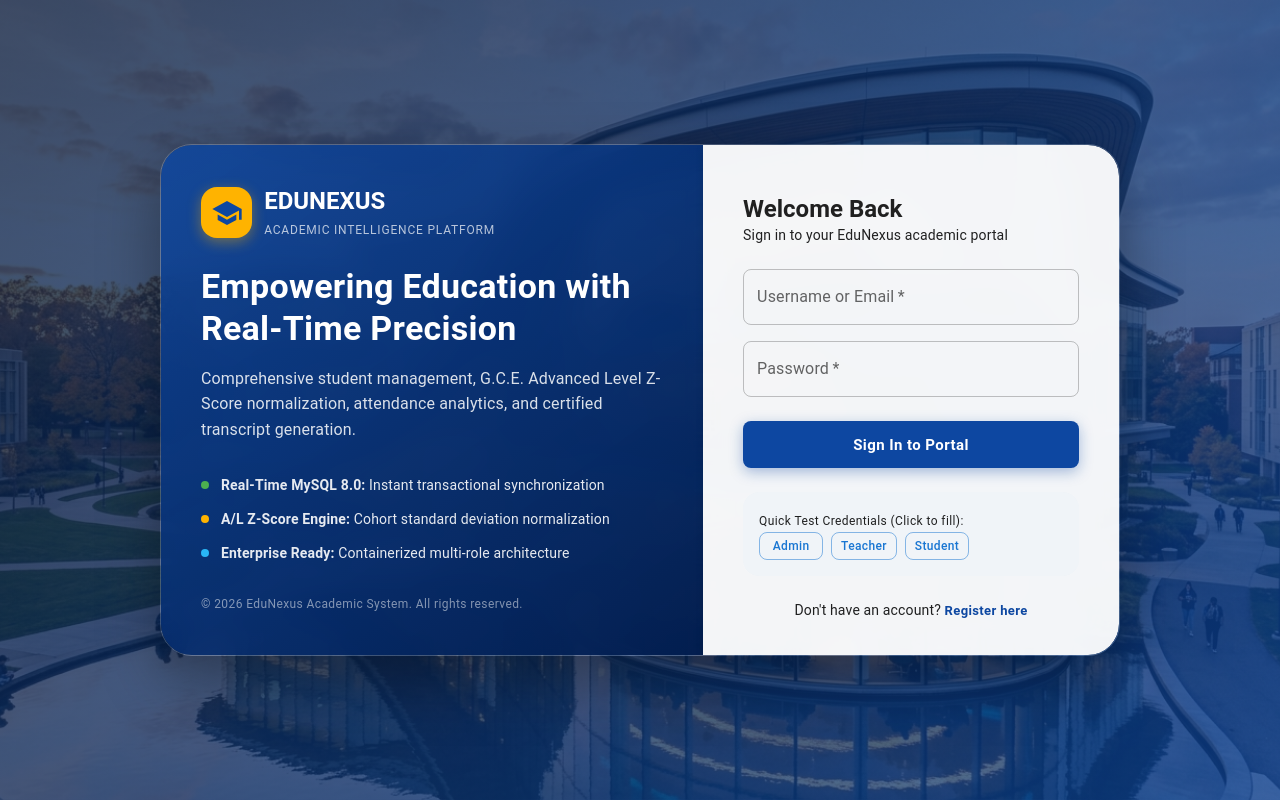
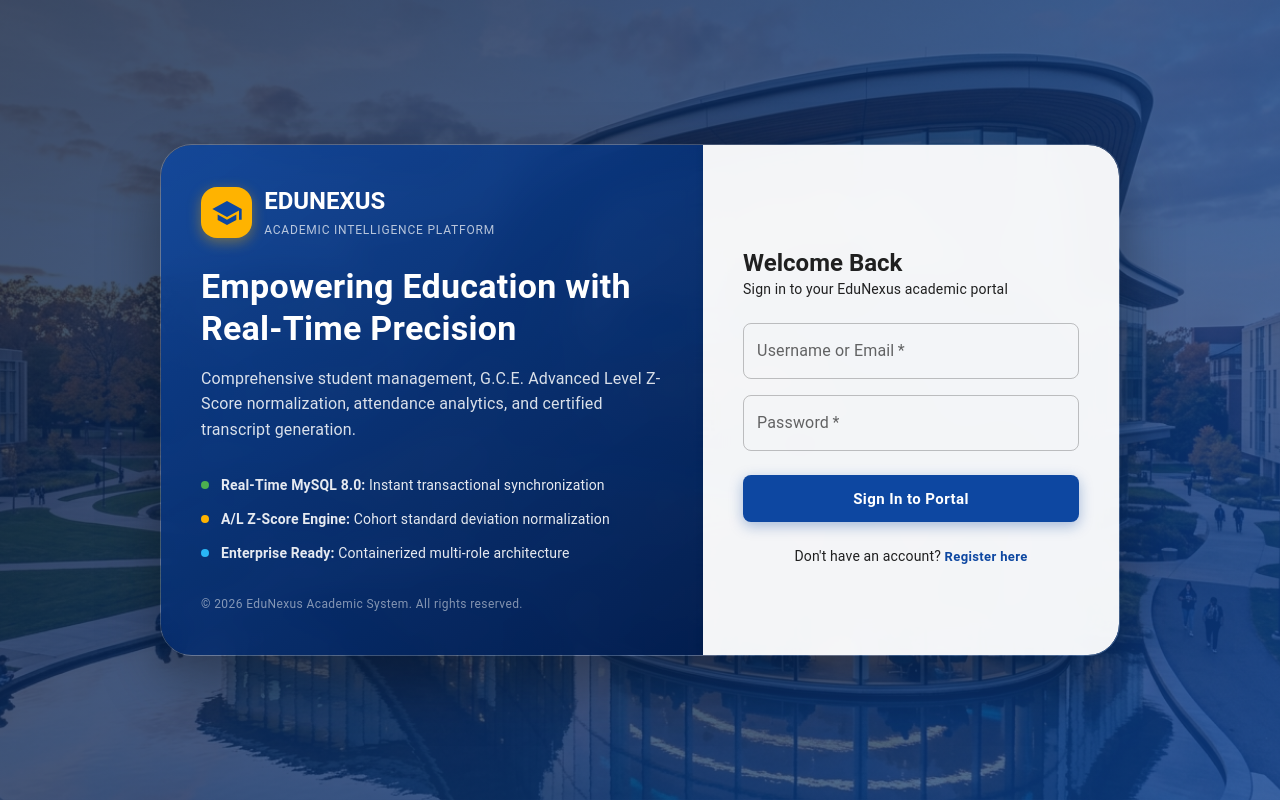
Before and after one commit to reezmahanan/Student-Management-System, a React app in the folder frontend/: page /login in a window 1280 px wide. Built offline with nearby package versions, Linux system fonts and the light colour scheme; no server answers; the HTML template or start-up script is replaced by a standard one.

Commit message:
Remove demo test credentials from login page

```diff
--- a/frontend/src/pages/Login.jsx
+++ b/frontend/src/pages/Login.jsx
@@ -196,38 +196,6 @@ export default function Login() {
               </Button>
             </form>
 
-            {/* Quick Demo Credentials */}
-            <Box sx={{ mt: 3, p: 2, bgcolor: '#f0f4f8', borderRadius: 2 }}>
-              <Typography variant="caption" color="text.secondary" fontWeight={600} display="block" sx={{ mb: 1 }}>
-                Quick Test Credentials (Click to fill):
-              </Typography>
-              <Box sx={{ display: 'flex', gap: 1, flexWrap: 'wrap' }}>
-                <Button
-                  size="small"
-                  variant="outlined"
-                  onClick={() => { setUsername('admin'); setPassword('admin123'); }}
-                  sx={{ textTransform: 'none', fontSize: '0.75rem', py: 0.3 }}
-                >
-                  Admin
-                </Button>
-                <Button
-                  size="small"
-                  variant="outlined"
-                  onClick={() => { setUsername('teacher'); setPassword('teacher123'); }}
-                  sx={{ textTransform: 'none', fontSize: '0.75rem', py: 0.3 }}
-                >
-                  Teacher
-                </Button>
-                <Button
-                  size="small"
-                  variant="outlined"
-                  onClick={() => { setUsername('student'); setPassword('student123'); }}
-                  sx={{ textTransform: 'none', fontSize: '0.75rem', py: 0.3 }}
-                >
-                  Student
-                </Button>
-              </Box>
-            </Box>
 
             <Box sx={{ textAlign: 'center', mt: 3 }}>
               <Typography variant="body2" color="text.secondary">
```
